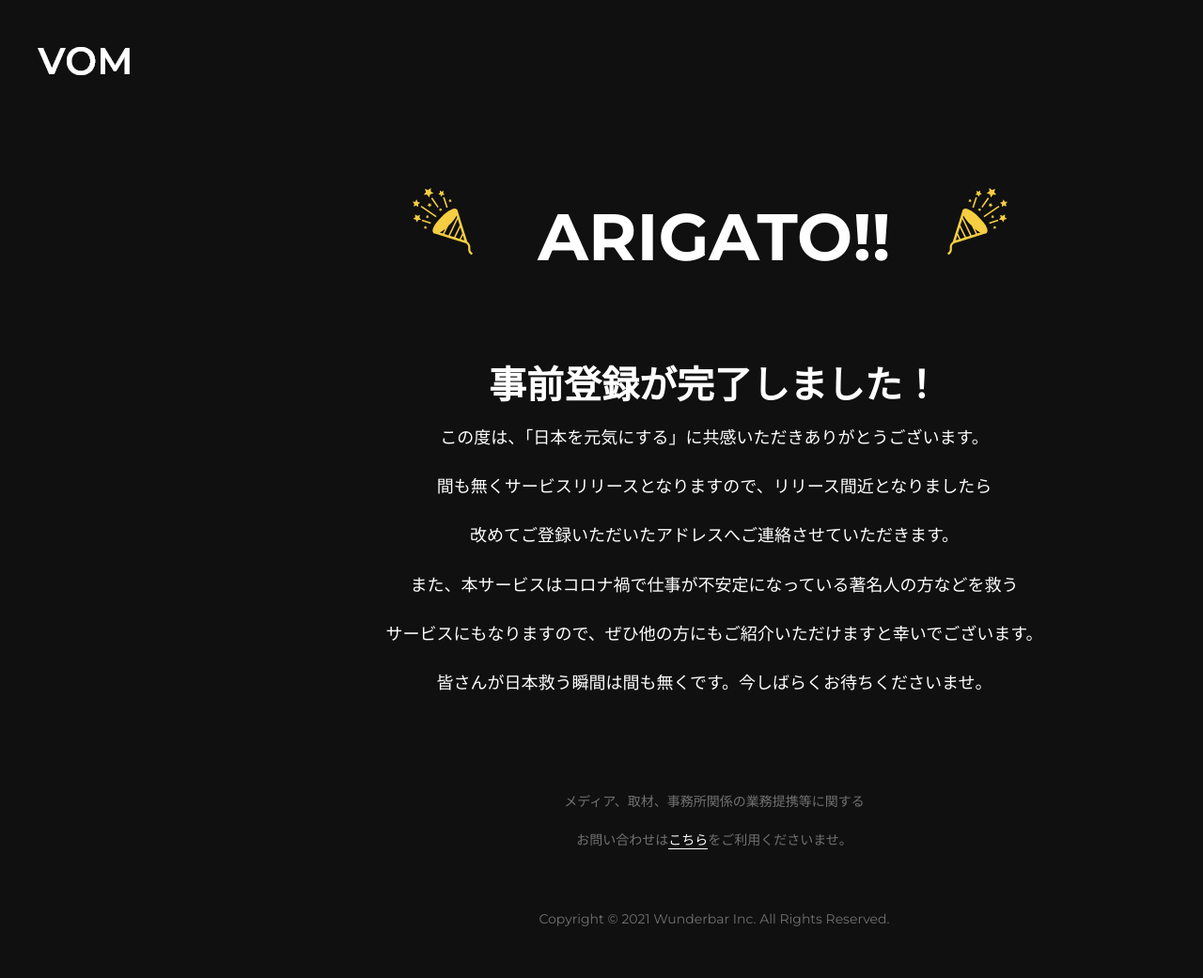
After one commit to yoshness/vom-lp, a PHP site: template views/register/complete.php in a window 1280 px wide; the page is wider, and only the part inside the window is pictured. The commit adds this page. Shown: that part at 94% size. Run offline with PHP 8.4, Linux system fonts and the light colour scheme; the template is opened without the code that fills it, so the values that code supplies are empty; style sheets or scripts are compiled from the project's sources.

Commit message:
Register Complete PC done

```diff
--- a/index.php
+++ b/index.php
@@ -11,6 +11,10 @@
 	    case '/vom-lp/confirm/':
         	require __DIR__ . '/views/register/confirm.php';
 	        break;
+	    case '/vom-lp/thank-you':
+	    case '/vom-lp/thank-you/':
+        	require __DIR__ . '/views/register/complete.php';
+	        break;
         default:
 	    	echo 'Page not found.';
 	        http_response_code(404);
--- /dev/null
+++ b/src/sass/layout/l-complete.scss
@@ -0,0 +1,45 @@
+.l-complete {
+  padding-top: 200px;
+  text-align: center;
+
+  .section-title {
+    position: relative;
+    margin-bottom: 75px;
+
+    &:before,
+    &:after {
+      display: block;
+      width: 64px;
+      height: 71px;
+      position: absolute;
+      top: 0;
+      content: '';
+      background-image: url('./images/confetti.svg');
+      background-size: cover;
+    }
+    &:before {
+      left: 28%;
+      transform: scaleX(-1);
+    }
+    &:after {
+      left: 67%;
+    }
+  }
+  h3 {
+    font-size: 40px;
+  }
+  p {
+    line-height: 2.9;
+  }
+}
+.l-complete__notice {
+  margin-top: 80px;
+  font-size: 14px;
+  line-height: 2.3;
+  color: #727070;
+
+  a {
+    color: #fff;
+    border-bottom: 1px solid #fff;
+  }
+}
--- a/src/sass/layout/l-confirm.scss
+++ b/src/sass/layout/l-confirm.scss
@@ -18,11 +18,11 @@
       background-size: cover;
     }
     &:before {
-      left: 23%;
+      left: 26%;
       transform: scaleX(-1);
     }
     &:after {
-      left: 72%;
+      left: 70%;
     }
   }
 
--- a/src/sass/style.scss
+++ b/src/sass/style.scss
@@ -19,3 +19,4 @@
 @import 'layout/l-container';
 @import 'layout/l-index';
 @import 'layout/l-confirm';
+@import 'layout/l-complete';
--- /dev/null
+++ b/views/register/complete.php
@@ -0,0 +1,10 @@
+<main class="l-complete">
+	<div class="l-container">
+		<h2 class="section-title">ARIGATO!!</h2>
+		<h3>事前登録が完了しました！</h3>
+		<p>この度は、「日本を元気にする」に共感いただきありがとうございます。<br>間も無くサービスリリースとなりますので、リリース間近となりましたら<br>改めてご登録いただいたアドレスへご連絡させていただきます。<br>また、本サービスはコロナ禍で仕事が不安定になっている著名人の方などを救う<br>サービスにもなりますので、ぜひ他の方にもご紹介いただけますと幸いでございます。<br>皆さんが日本救う瞬間は間も無くです。今しばらくお待ちくださいませ。</p>
+		<p class="l-complete__notice">
+			メディア、取材、事務所関係の業務提携等に関する<br>お問い合わせは<a href="#">こちら</a>をご利用くださいませ。
+		</p>
+	</div>
+</main>
```
